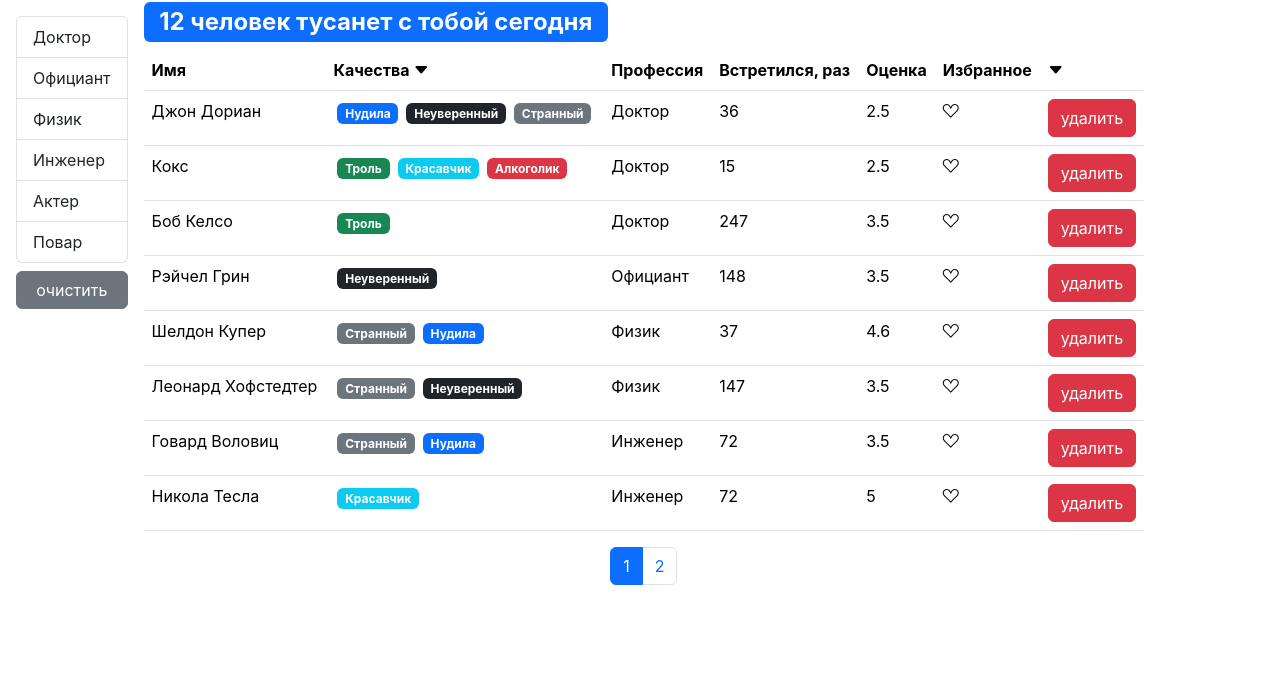
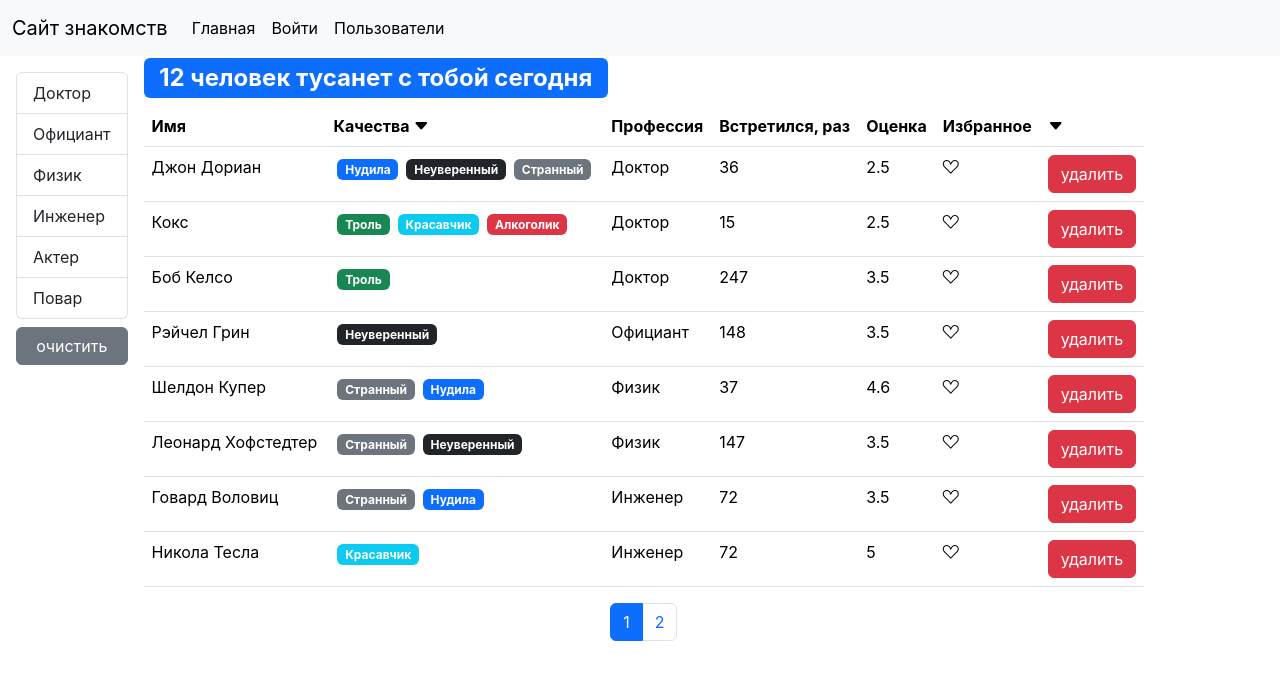
Before and after one commit to gfR616/love-meeting-website, a React (Create React App) app: page / in a window 1280 px wide. Shown: the top 680 px of the page. Built offline with nearby package versions, Linux system fonts and the light colour scheme.

Commit message:
панель навигации

```diff
--- a/package.json
+++ b/package.json
@@ -12,6 +12,7 @@
     "prop-types": "^15.8.1",
     "react": "^18.2.0",
     "react-dom": "^18.2.0",
+    "react-router-dom": "^5.3.2",
     "react-scripts": "5.0.1",
     "web-vitals": "^2.1.4"
   },
--- a/src/app/App.js
+++ b/src/app/App.js
@@ -1,9 +1,17 @@
 import React from 'react'
 import Users from './components/users'
+import { Route, Switch } from 'react-router-dom'
+import Login from './components/navigation/login'
 
 export default function App() {
   return (
     <>
+    <Switch>
+        {/* <Route path="/" component={Users}></Route> */}
+        <Route path="/login" component={Login}></Route>
+        <Route></Route>
+        <Route></Route>
+      </Switch>
       <Users />
     </>
   )
--- /dev/null
+++ b/src/app/components/navigation/login.jsx
@@ -0,0 +1,7 @@
+import React from 'react'
+
+const Login = () => {
+  return <h1>loginPage</h1>
+}
+
+export default Login
--- /dev/null
+++ b/src/app/components/navigation/navBar.jsx
@@ -0,0 +1,39 @@
+import { Link } from 'react-router-dom'
+import React from 'react'
+
+const NavBar = () => {
+  return (
+    <>
+      <nav className="navbar navbar-expand-lg bg-body-tertiary">
+        <div className="container-fluid">
+          <Link className="navbar-brand" to="#">
+            Сайт знакомств
+          </Link>
+          <div className="collapse navbar-collapse" id="navbarNavAltMarkup">
+            <div className="navbar-nav">
+              <ul className="navbar-nav">
+                <li className="nav-item">
+                  <Link className="nav-link active" aria-current="page" to="#">
+                    Главная
+                  </Link>
+                </li>
+                <li className="nav-item">
+                  <Link className="nav-link active" to="/login">
+                    Войти
+                  </Link>
+                </li>
+                <li className="nav-item">
+                  <Link className="nav-link active" to="#">
+                    Пользователи
+                  </Link>
+                </li>
+              </ul>
+            </div>
+          </div>
+        </div>
+      </nav>
+    </>
+  )
+}
+
+export default NavBar
--- a/src/app/components/users.jsx
+++ b/src/app/components/users.jsx
@@ -7,6 +7,7 @@ import api from '../api'
 import SearchStatus from './searchStatus'
 import UserTable from './usersTable'
 import _ from 'lodash'
+import NavBar from './navigation/navBar'
 
 const Users = () => {
   const [currentPage, setCurrentPage] = useState(1)
@@ -31,7 +32,7 @@ const Users = () => {
           return { ...user, bookmark: !user.bookmark }
         }
         return user
-      }),
+      })
     )
   }
 
@@ -55,28 +56,37 @@ const Users = () => {
     setSortBy(item)
   }
 
-  const filteredUsers = users && selectedProf
+  const filteredUsers =
+    users && selectedProf
       ? users.filter(
           (user) =>
-        JSON.stringify(user.profession) === JSON.stringify(selectedProf),
+            JSON.stringify(user.profession) === JSON.stringify(selectedProf)
         )
       : users
 
   const count = filteredUsers ? filteredUsers.length : 0
   const sortedUsers = _.orderBy(filteredUsers, [sortBy.path], [sortBy.order])
-  const userCrop = sortedUsers ? paginate(sortedUsers, currentPage, pageSize) : []
+  const userCrop = sortedUsers
+    ? paginate(sortedUsers, currentPage, pageSize)
+    : []
 
   const clearFilter = () => {
     setSelectedProf()
   }
 
   useEffect(() => {
-    if (filteredUsers && currentPage > Math.ceil(filteredUsers.length / pageSize) && currentPage > 1) {
+    if (
+      filteredUsers &&
+      currentPage > Math.ceil(filteredUsers.length / pageSize) &&
+      currentPage > 1
+    ) {
       setCurrentPage(currentPage - 1)
     }
   }, [users])
   if (users) {
     return (
+      <>
+        <NavBar />
         <div className="d-flex">
           {professions && (
             <div className="d-flex flex-column flex-shrink-0 p-3">
@@ -111,13 +121,14 @@ const Users = () => {
             </div>
           </div>
         </div>
+      </>
     )
   }
   return 'Loading...'
 }
 
 Users.propTypes = {
-  users: PropTypes.array,
+  users: PropTypes.array
 }
 
 export default Users
--- a/src/app/components/usersTable.jsx
+++ b/src/app/components/usersTable.jsx
@@ -4,14 +4,19 @@ import Bookmark from './bookmark'
 import QualitiesList from './qualitiesList'
 import Table from './table'
 
-const UserTable = ({ users, onSort, selectedSort, onToggleBookmark, onDelete, ...rest }) => {
+const UserTable = ({
+  users,
+  onSort,
+  selectedSort,
+  onToggleBookmark,
+  onDelete,
+  ...rest
+}) => {
   const columns = {
     name: { path: 'name', name: 'Имя' },
     qualities: {
       name: 'Качества',
-      component: (user) => (
-        <QualitiesList qualities={user.qualities} />
-      ),
+      component: (user) => <QualitiesList qualities={user.qualities} />
     },
     proffession: { path: 'profession.name', name: 'Профессия' },
     completedMeetings: { path: 'completedMeetings', name: 'Встретился, раз' },
@@ -20,12 +25,19 @@ const UserTable = ({ users, onSort, selectedSort, onToggleBookmark, onDelete, ..
       path: 'bookmark',
       name: 'Избранное',
       component: (user) => (
-        <Bookmark status={user.bookmark} onClick={() => onToggleBookmark(user._id)}></Bookmark>),
+        <Bookmark
+          status={user.bookmark}
+          onClick={() => onToggleBookmark(user._id)}
+        ></Bookmark>
+      )
     },
     delete: {
       component: (user) => (
-        <button className="btn btn-danger" onClick={() => onDelete(user._id)}>удалить</button>),
-    },
+        <button className="btn btn-danger" onClick={() => onDelete(user._id)}>
+          удалить
+        </button>
+      )
+    }
   }
 
   return (
@@ -43,7 +55,7 @@ UserTable.propTypes = {
   onSort: PropTypes.func.isRequired,
   selectedSort: PropTypes.object.isRequired,
   onToggleBookmark: PropTypes.func.isRequired,
-  onDelete: PropTypes.func.isRequired,
+  onDelete: PropTypes.func.isRequired
 }
 
 export default UserTable
--- a/src/index.js
+++ b/src/index.js
@@ -4,10 +4,13 @@ import 'bootstrap/dist/css/bootstrap.min.css'
 import 'bootstrap-icons/font/bootstrap-icons.css'
 import './index.css'
 import App from './app/App'
+import { BrowserRouter } from 'react-router-dom'
 
 const root = ReactDOM.createRoot(document.getElementById('root'))
 root.render(
   <React.StrictMode>
-    <App />
-  </React.StrictMode>,
+    <BrowserRouter>
+      <App />
+    </BrowserRouter>
+  </React.StrictMode>
 )
```
Also changed, not shown: .eslintrc.js, .prettierrc.js, 1 other file (tests, documents, lock files or other folders). Lines whose indentation alone changed are shown as unchanged.
